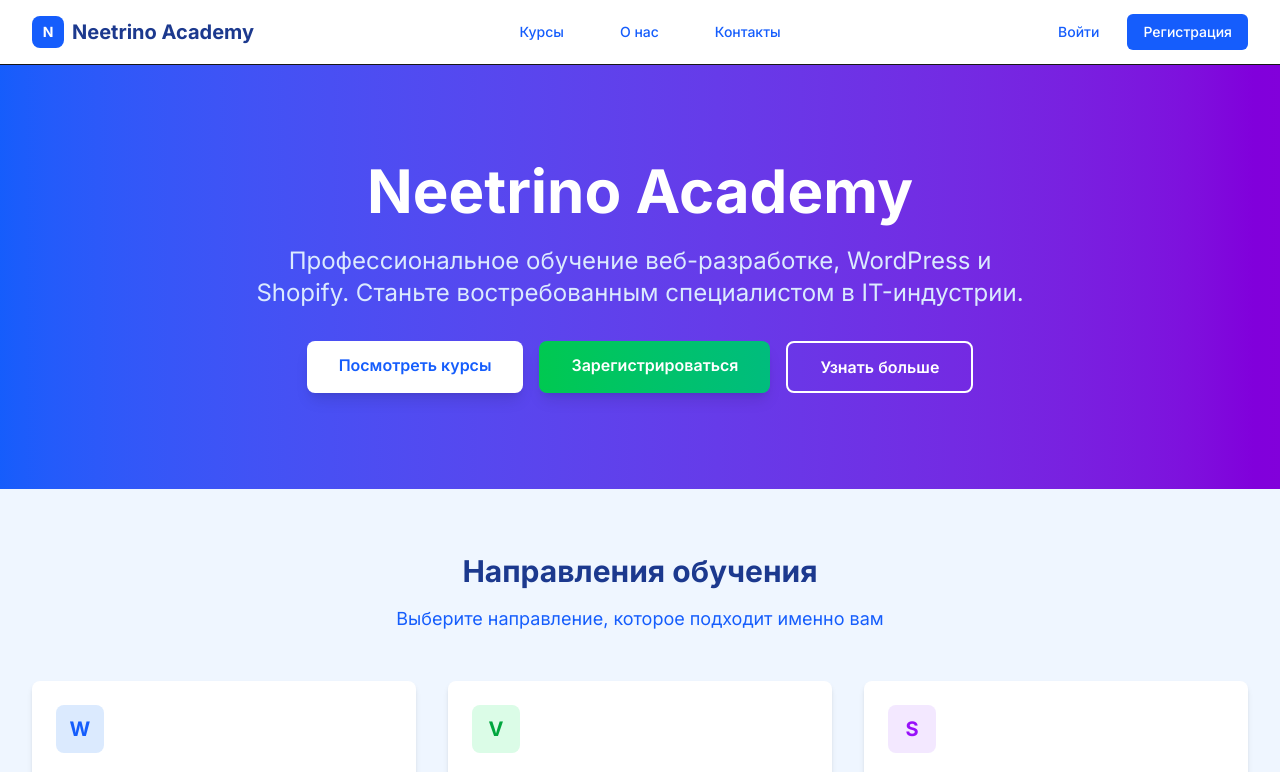
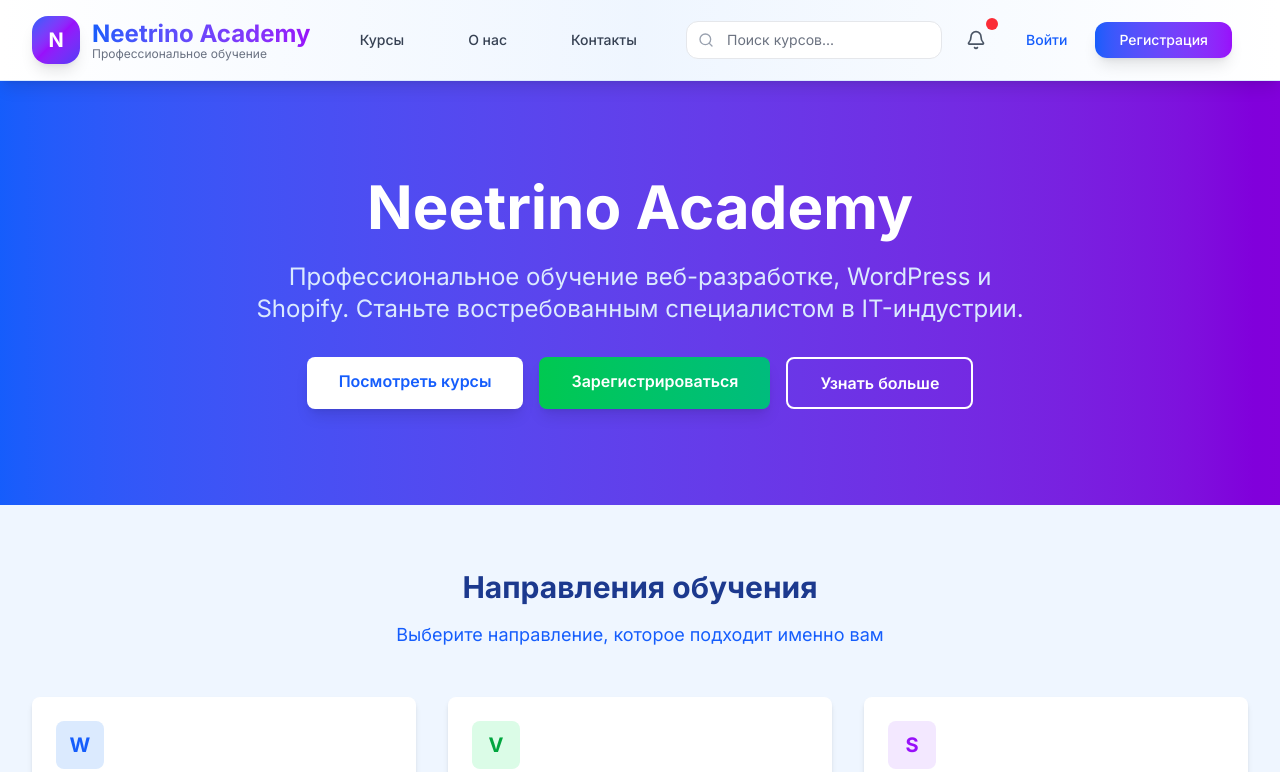
Before and after one commit to neetrino-com/neetrino-academy, a Next.js app: page / in a window 1280 px wide. Shown: the top 772 px of the page. Built offline with nearby package versions, Linux system fonts and the light colour scheme; no server answers.

Commit message:
Полностью переработан PublicHeader в современном стиле с новым дизайном

```diff
--- a/src/components/layout/PublicHeader.tsx
+++ b/src/components/layout/PublicHeader.tsx
@@ -1,121 +1,140 @@
 'use client'
 
+import { useState } from 'react'
 import Link from 'next/link'
 import { useSession, signOut } from 'next-auth/react'
-import { useState, useRef, useEffect } from 'react'
-import { ChevronDown, User, Settings, LogOut, CreditCard } from 'lucide-react'
+import {
+  User,
+  CreditCard,
+  LogOut,
+  ChevronDown,
+  Menu,
+  X,
+  Bell,
+  Search
+} from 'lucide-react'
 
 export function PublicHeader() {
-  const { data: session, status } = useSession()
+  const { data: session } = useSession()
   const [showUserMenu, setShowUserMenu] = useState(false)
-  const userMenuRef = useRef<HTMLDivElement>(null)
-
-  useEffect(() => {
-    function handleClickOutside(event: MouseEvent) {
-      if (userMenuRef.current && !userMenuRef.current.contains(event.target as Node)) {
-        setShowUserMenu(false)
-      }
-    }
-
-    document.addEventListener('mousedown', handleClickOutside)
-    return () => document.removeEventListener('mousedown', handleClickOutside)
-  }, [])
+  const [showMobileMenu, setShowMobileMenu] = useState(false)
 
   return (
-    <header className="bg-white shadow-sm border-b">
+    <header className="bg-gradient-to-r from-white via-blue-50 to-white shadow-lg border-b border-blue-100 sticky top-0 z-50">
       <div className="max-w-7xl mx-auto px-4 sm:px-6 lg:px-8">
-        <div className="flex justify-between items-center h-16">
-          {/* Logo */}
+        <div className="flex justify-between items-center h-20">
+
+          {/* Логотип */}
           <div className="flex items-center">
-            <Link href="/" className="flex items-center space-x-2">
-              <div className="w-8 h-8 bg-blue-600 rounded-lg flex items-center justify-center">
-                <span className="text-white font-bold text-sm">N</span>
+            <Link href="/" className="flex items-center space-x-3 group">
+              <div className="w-12 h-12 bg-gradient-to-br from-blue-600 via-purple-600 to-indigo-600 rounded-2xl flex items-center justify-center shadow-lg group-hover:shadow-xl transition-all duration-300 transform group-hover:scale-105">
+                <span className="text-white font-bold text-xl">N</span>
               </div>
-                              <span className="text-xl font-bold text-blue-900">Neetrino Academy</span>
+              <div className="hidden sm:block">
+                <span className="text-2xl font-bold bg-gradient-to-r from-blue-600 to-purple-600 bg-clip-text text-transparent">
+                  Neetrino Academy
+                </span>
+                <p className="text-xs text-gray-500 -mt-1">Профессиональное обучение</p>
+              </div>
             </Link>
           </div>
 
-          {/* Public Navigation */}
-          <nav className="hidden md:flex space-x-8">
+          {/* Навигация для десктопа */}
+          <nav className="hidden lg:flex items-center space-x-8">
             <Link
               href="/courses"
-              className="text-blue-600 hover:text-blue-900 px-3 py-2 rounded-md text-sm font-medium transition-colors"
+              className="text-gray-700 hover:text-blue-600 px-4 py-2 rounded-xl text-sm font-medium transition-all duration-200 hover:bg-blue-50 hover:shadow-md"
             >
               Курсы
             </Link>
             <Link
               href="/about"
-              className="text-blue-600 hover:text-blue-900 px-3 py-2 rounded-md text-sm font-medium transition-colors"
+              className="text-gray-700 hover:text-blue-600 px-4 py-2 rounded-xl text-sm font-medium transition-all duration-200 hover:bg-blue-50 hover:shadow-md"
             >
               О нас
             </Link>
             <Link
               href="/contact"
-              className="text-blue-600 hover:text-blue-900 px-3 py-2 rounded-md text-sm font-medium transition-colors"
+              className="text-gray-700 hover:text-blue-600 px-4 py-2 rounded-xl text-sm font-medium transition-all duration-200 hover:bg-blue-50 hover:shadow-md"
             >
               Контакты
             </Link>
           </nav>
 
-          {/* User Menu */}
+          {/* Правая часть */}
           <div className="flex items-center space-x-4">
-            {status === 'loading' ? (
-              <div className="text-blue-500 font-medium">Загрузка...</div>
-            ) : session?.user ? (
-              <div className="flex items-center space-x-4">
-                {/* Кнопка входа в приложение */}
-                <Link
-                  href="/dashboard"
-                  className="bg-gradient-to-r from-blue-600 to-purple-600 text-white px-6 py-2 rounded-lg text-sm font-medium hover:from-blue-700 hover:to-purple-700 transition-all duration-200 shadow-sm"
-                >
-                  Войти в приложение
-                </Link>
 
-                {/* Пользовательское меню */}
-                <div className="relative" ref={userMenuRef}>
+            {/* Поиск */}
+            <div className="hidden md:flex items-center relative">
+              <Search className="w-4 h-4 text-gray-400 absolute left-3" />
+              <input
+                type="text"
+                placeholder="Поиск курсов..."
+                className="pl-10 pr-4 py-2 w-64 bg-white border border-gray-200 rounded-xl text-sm focus:outline-none focus:ring-2 focus:ring-blue-500 focus:border-transparent transition-all duration-200"
+              />
+            </div>
+
+            {/* Уведомления */}
+            <button className="relative p-2 text-gray-600 hover:text-blue-600 hover:bg-blue-50 rounded-xl transition-all duration-200">
+              <Bell className="w-5 h-5" />
+              <span className="absolute -top-1 -right-1 w-3 h-3 bg-red-500 rounded-full"></span>
+            </button>
+
+            {/* Пользователь или кнопки входа */}
+            {session ? (
+              <div className="relative">
                 <button
                   onClick={() => setShowUserMenu(!showUserMenu)}
-                    className="flex items-center space-x-2 text-gray-700 hover:text-gray-900 focus:outline-none focus:ring-2 focus:ring-blue-500 rounded-lg px-3 py-2 transition-colors"
+                  className="flex items-center space-x-3 p-2 bg-gradient-to-r from-blue-50 to-purple-50 hover:from-blue-100 hover:to-purple-100 rounded-2xl border border-blue-200 transition-all duration-200 hover:shadow-lg"
                 >
-                    <div className="w-8 h-8 bg-gradient-to-br from-blue-500 to-purple-600 rounded-full flex items-center justify-center">
-                      <span className="text-sm font-medium text-white">
+                  <div className="w-8 h-8 bg-gradient-to-br from-blue-500 to-purple-600 rounded-xl flex items-center justify-center shadow-md">
+                    <span className="text-white font-bold text-sm">
                       {session.user.name?.charAt(0) || session.user.email?.charAt(0).toUpperCase()}
                     </span>
                   </div>
-                    <ChevronDown className={`w-4 h-4 transition-transform ${showUserMenu ? 'rotate-180' : ''}`} />
+                  <span className="hidden sm:block text-sm font-medium text-gray-700">
+                    {session.user.name || 'Пользователь'}
+                  </span>
+                  <ChevronDown className={`w-4 h-4 text-gray-600 transition-transform duration-200 ${showUserMenu ? 'rotate-180' : ''}`} />
                 </button>
 
                 {/* Выпадающее меню */}
                 {showUserMenu && (
-                    <div className="absolute right-0 mt-2 w-72 bg-gradient-to-br from-white to-gray-50 rounded-2xl shadow-2xl border border-gray-100 z-50">
+                  <div className="absolute right-0 mt-3 w-80 bg-white rounded-3xl shadow-2xl border border-gray-100 z-50 overflow-hidden">
                     {/* Информация о пользователе */}
-                      <div className="px-6 py-4 border-b border-gray-100">
+                    <div className="px-6 py-5 bg-gradient-to-br from-blue-50 to-purple-50 border-b border-gray-100">
                       <div className="flex items-center space-x-4">
-                          <div className="w-12 h-12 bg-gradient-to-br from-blue-500 to-purple-600 rounded-2xl flex items-center justify-center shadow-lg">
-                            <span className="text-lg font-bold text-white">
+                        <div className="w-16 h-16 bg-gradient-to-br from-blue-500 to-purple-600 rounded-2xl flex items-center justify-center shadow-lg">
+                          <span className="text-white font-bold text-2xl">
                             {session.user.name?.charAt(0) || session.user.email?.charAt(0).toUpperCase()}
                           </span>
                         </div>
-                          <div>
-                            <div className="text-lg font-bold text-gray-900">{session.user.name || 'Пользователь'}</div>
-                            <div className="text-sm text-gray-600">{session.user.email}</div>
-                            <div className="text-xs font-semibold text-blue-600 bg-blue-50 px-2 py-1 rounded-full">
+                        <div className="flex-1">
+                          <div className="text-xl font-bold text-gray-900 mb-1">
+                            {session.user.name || 'Пользователь'}
+                          </div>
+                          <div className="text-sm text-gray-600 mb-2">
+                            {session.user.email}
+                          </div>
+                          <div className="inline-flex items-center px-3 py-1 bg-gradient-to-r from-blue-100 to-purple-100 rounded-full">
+                            <span className="text-xs font-semibold text-blue-700">
                               {session.user.role === 'ADMIN' ? 'Администратор' :
                                session.user.role === 'TEACHER' ? 'Преподаватель' : 'Студент'}
+                            </span>
                           </div>
                         </div>
                       </div>
                     </div>
 
                     {/* Пункты меню */}
-                      <div className="py-3">
+                    <div className="py-4">
                       <Link
                         href="/dashboard"
                         onClick={() => setShowUserMenu(false)}
-                          className="flex items-center space-x-4 px-6 py-3 text-sm text-blue-700 hover:bg-blue-50 transition-all duration-200 font-medium mx-2 rounded-xl"
+                        className="flex items-center space-x-4 px-6 py-4 text-sm text-blue-700 hover:bg-blue-50 transition-all duration-200 font-medium mx-3 rounded-2xl group"
                       >
-                          <div className="w-5 h-5 bg-gradient-to-r from-blue-100 to-blue-200 rounded-lg flex items-center justify-center">
-                            <span className="text-blue-600 text-sm">🚀</span>
+                        <div className="w-6 h-6 bg-gradient-to-r from-blue-100 to-blue-200 rounded-xl flex items-center justify-center group-hover:from-blue-200 group-hover:to-blue-300 transition-all duration-200">
+                          <span className="text-blue-600 text-lg">🚀</span>
                         </div>
                         <span>Открыть Dashboard</span>
                       </Link>
@@ -123,9 +142,9 @@
                       <Link
                         href="/dashboard/profile"
                         onClick={() => setShowUserMenu(false)}
-                          className="flex items-center space-x-4 px-6 py-3 text-sm text-gray-700 hover:bg-gray-50 transition-all duration-200 mx-2 rounded-xl"
+                        className="flex items-center space-x-4 px-6 py-4 text-sm text-gray-700 hover:bg-gray-50 transition-all duration-200 mx-3 rounded-2xl group"
                       >
-                          <div className="w-5 h-5 bg-gradient-to-r from-gray-100 to-gray-200 rounded-lg flex items-center justify-center">
+                        <div className="w-6 h-6 bg-gradient-to-r from-gray-100 to-gray-200 rounded-xl flex items-center justify-center group-hover:from-gray-200 group-hover:to-gray-300 transition-all duration-200">
                           <User className="w-4 h-4 text-gray-700" />
                         </div>
                         <span>Мой профиль</span>
@@ -134,24 +153,24 @@
                       <Link
                         href="/dashboard/payments"
                         onClick={() => setShowUserMenu(false)}
-                          className="flex items-center space-x-4 px-6 py-3 text-sm text-gray-700 hover:bg-gray-50 transition-all duration-200 mx-2 rounded-xl"
+                        className="flex items-center space-x-4 px-6 py-4 text-sm text-gray-700 hover:bg-gray-50 transition-all duration-200 mx-3 rounded-2xl group"
                       >
-                          <div className="w-5 h-5 bg-gradient-to-r from-green-100 to-green-200 rounded-lg flex items-center justify-center">
+                        <div className="w-6 h-6 bg-gradient-to-r from-green-100 to-green-200 rounded-xl flex items-center justify-center group-hover:from-green-200 group-hover:to-green-300 transition-all duration-200">
                           <CreditCard className="w-4 h-4 text-green-700" />
                         </div>
                         <span>Платежи</span>
                       </Link>
 
-                        <hr className="my-3 mx-6 border-gray-100" />
+                      <hr className="my-4 mx-6 border-gray-100" />
 
                       <button
                         onClick={() => {
                           setShowUserMenu(false)
                           signOut()
                         }}
-                          className="w-full flex items-center space-x-4 px-6 py-3 text-sm text-red-600 hover:bg-red-50 transition-all duration-200 mx-2 rounded-xl"
+                        className="w-full flex items-center space-x-4 px-6 py-4 text-sm text-red-600 hover:bg-red-50 transition-all duration-200 mx-3 rounded-2xl group"
                       >
-                          <div className="w-5 h-5 bg-gradient-to-r from-red-100 to-red-200 rounded-lg flex items-center justify-center">
+                        <div className="w-6 h-6 bg-gradient-to-r from-red-100 to-red-200 rounded-xl flex items-center justify-center group-hover:from-red-200 group-hover:to-red-300 transition-all duration-200">
                           <LogOut className="w-4 h-4 text-red-600" />
                         </div>
                         <span>Выйти из системы</span>
@@ -160,25 +179,73 @@
                   </div>
                 )}
               </div>
-              </div>
             ) : (
-              <div className="flex items-center space-x-4">
+              <div className="flex items-center space-x-3">
                 <Link
                   href="/login"
-                  className="text-blue-600 hover:text-blue-900 px-3 py-2 rounded-md text-sm font-medium transition-colors"
+                  className="text-blue-600 hover:text-blue-700 px-4 py-2 rounded-xl text-sm font-medium transition-all duration-200 hover:bg-blue-50 hover:shadow-md"
                 >
                   Войти
                 </Link>
                 <Link
                   href="/register"
-                  className="bg-blue-600 text-white px-4 py-2 rounded-md text-sm font-medium hover:bg-blue-700 transition-colors"
+                  className="bg-gradient-to-r from-blue-600 to-purple-600 text-white px-6 py-2 rounded-xl text-sm font-medium hover:from-blue-700 hover:to-purple-700 transition-all duration-200 shadow-lg hover:shadow-xl transform hover:scale-105"
                 >
                   Регистрация
                 </Link>
               </div>
             )}
+
+            {/* Мобильное меню */}
+            <button
+              onClick={() => setShowMobileMenu(!showMobileMenu)}
+              className="lg:hidden p-2 text-gray-600 hover:text-blue-600 hover:bg-blue-50 rounded-xl transition-all duration-200"
+            >
+              {showMobileMenu ? <X className="w-6 h-6" /> : <Menu className="w-6 h-6" />}
+            </button>
           </div>
         </div>
+
+        {/* Мобильное меню */}
+        {showMobileMenu && (
+          <div className="lg:hidden py-4 border-t border-gray-100 bg-white/80 backdrop-blur-sm">
+            <div className="space-y-2">
+              <Link
+                href="/courses"
+                className="block px-4 py-3 text-gray-700 hover:text-blue-600 hover:bg-blue-50 rounded-xl text-sm font-medium transition-all duration-200"
+                onClick={() => setShowMobileMenu(false)}
+              >
+                Курсы
+              </Link>
+              <Link
+                href="/about"
+                className="block px-4 py-3 text-gray-700 hover:text-blue-600 hover:bg-blue-50 rounded-xl text-sm font-medium transition-all duration-200"
+                onClick={() => setShowMobileMenu(false)}
+              >
+                О нас
+              </Link>
+              <Link
+                href="/contact"
+                className="block px-4 py-3 text-gray-700 hover:text-blue-600 hover:bg-blue-50 rounded-xl text-sm font-medium transition-all duration-200"
+                onClick={() => setShowMobileMenu(false)}
+              >
+                Контакты
+              </Link>
+
+              {/* Мобильный поиск */}
+              <div className="px-4 py-3">
+                <div className="relative">
+                  <Search className="w-4 h-4 text-gray-400 absolute left-3 top-1/2 transform -translate-y-1/2" />
+                  <input
+                    type="text"
+                    placeholder="Поиск курсов..."
+                    className="w-full pl-10 pr-4 py-2 bg-white border border-gray-200 rounded-xl text-sm focus:outline-none focus:ring-2 focus:ring-blue-500 focus:border-transparent"
+                  />
+                </div>
+              </div>
+            </div>
+          </div>
+        )}
       </div>
     </header>
   )
```
Lines whose indentation alone changed are shown as unchanged.
